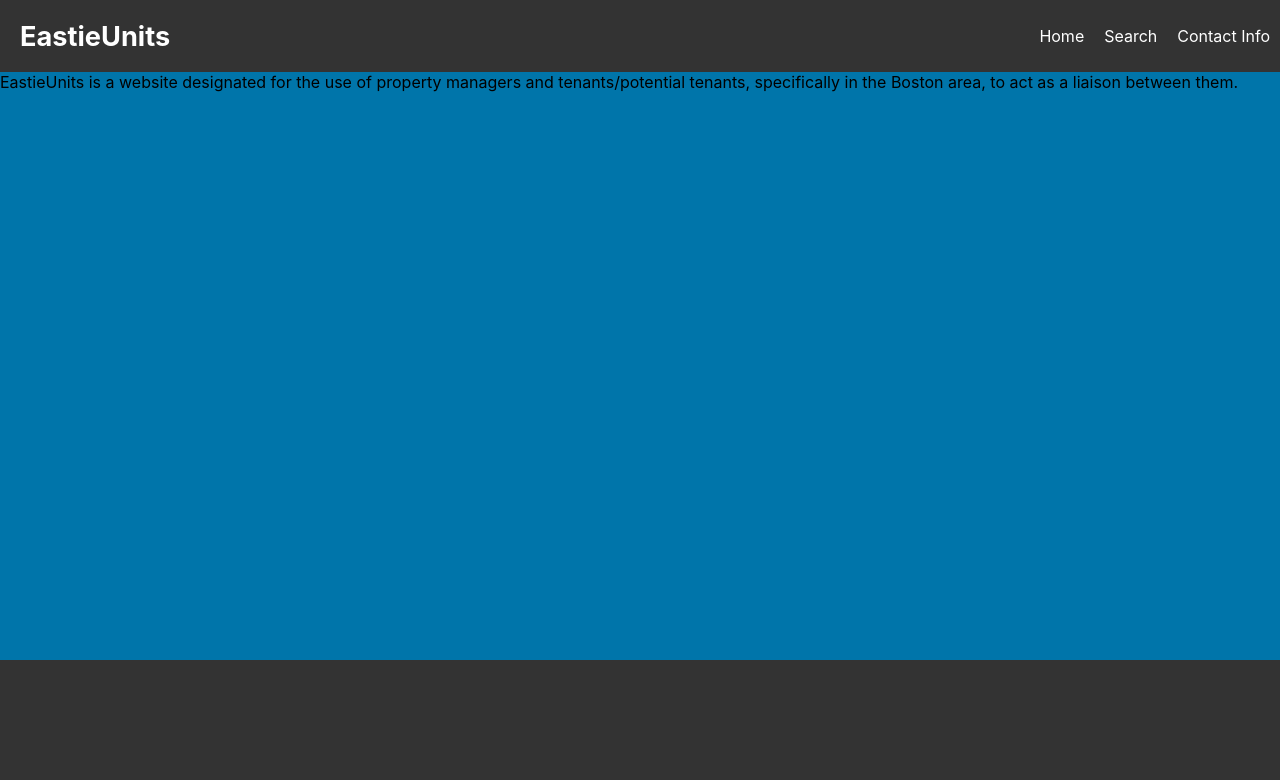
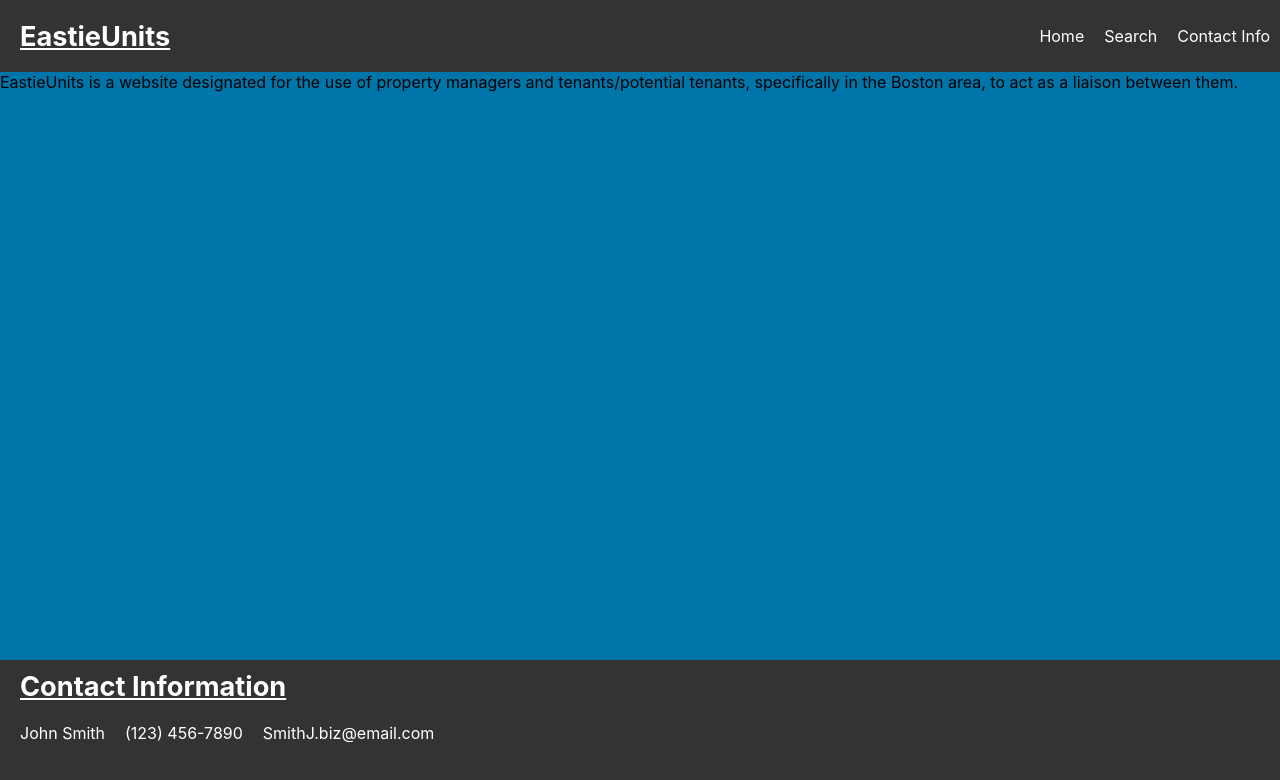
Before and after one commit to osullc2/EastieUnits, a React (Create React App) app: page / in a window 1280 px wide. Shown: the top 780 px of the page. Built offline with nearby package versions, Linux system fonts and the light colour scheme.

Commit message:
Implemented Contact Info in Footer

```diff
--- a/src/App.js
+++ b/src/App.js
@@ -1,7 +1,6 @@
 import './App.css';
 import Header from "./components/Header"
 import Body from "./components/Body"
-import Contact from "./components/Contact"
 import Footer from "./components/Footer"
 
 function App() {
@@ -11,7 +10,6 @@ function App() {
     <div className="EastieUnits">
       <Header />
       <Body />
-      <Contact />
       <Footer />
     </div>
 
--- a/src/components/Contact.css
+++ b/src/components/Contact.css
@@ -1,9 +1,15 @@
 .contact-text {
-    position: absolute;
-    bottom: 0;
-    right: 0;
-    background-color: #333;
-    text-align: center; /* Align the text to the right */
-    padding: 10px 20px;
+    display: flex;
+    justify-content: space-between;
+    align-items: center;
+    width: 100%;
     margin: 20px; /* Add some margin for spacing */
 }
+
+.title {
+    text-align: left;
+    top: 0;
+    right: 0;
+    color: white;
+    text-decoration: underline;
+}
--- a/src/components/Contact.js
+++ b/src/components/Contact.js
@@ -3,15 +3,16 @@ import "./Contact.css"
 function Contact(){
     return(
     <>
-    <section id="#contact">
-        <div className="contact-text">
-            <p1 style={{color:'white', textDecoration: 'underline', fontWeight: 'bold'}}>Contact Info</p1>
-            <br />
-            <p2 style={{color:'white'}}>John Smith</p2>
-            <br />
-            <p3 style={{color:'white'}}>(123) 456-7890</p3>
-            <br />
-            <p4 style={{color:'white'}}>SmithJ.biz@email.com</p4>
+    <section id = "#contact">
+
+       <div className = "title">
+            Contact Information
+        </div>
+
+        <div className = "contact-text">
+            <p1 style={{color:'white'}}>John Smith</p1>
+            <p2 style={{color:'white'}}>(123) 456-7890</p2>
+            <p3 style={{color:'white'}}>SmithJ.biz@email.com</p3>
         </div>
     </section>
     </>
--- a/src/components/Footer.js
+++ b/src/components/Footer.js
@@ -1,19 +1,12 @@
 import "./Footer.css"
+import Contact from "./Contact"
 
 function Footer(){
     return(
         <>
             <div className="footer">
-
-
-
-
-
+                <Contact />
             </div>
-
-
-
-
         </>
     )
 }
```
